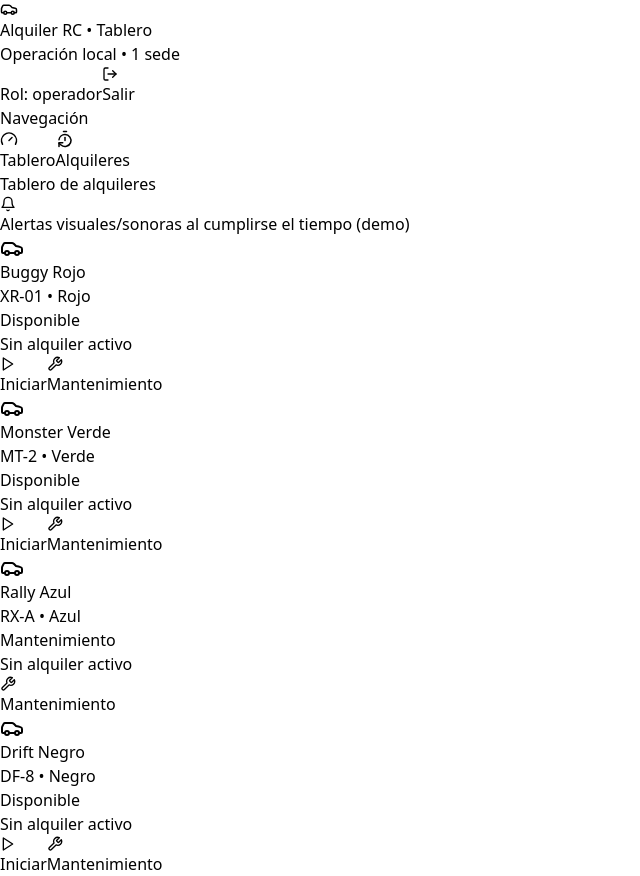
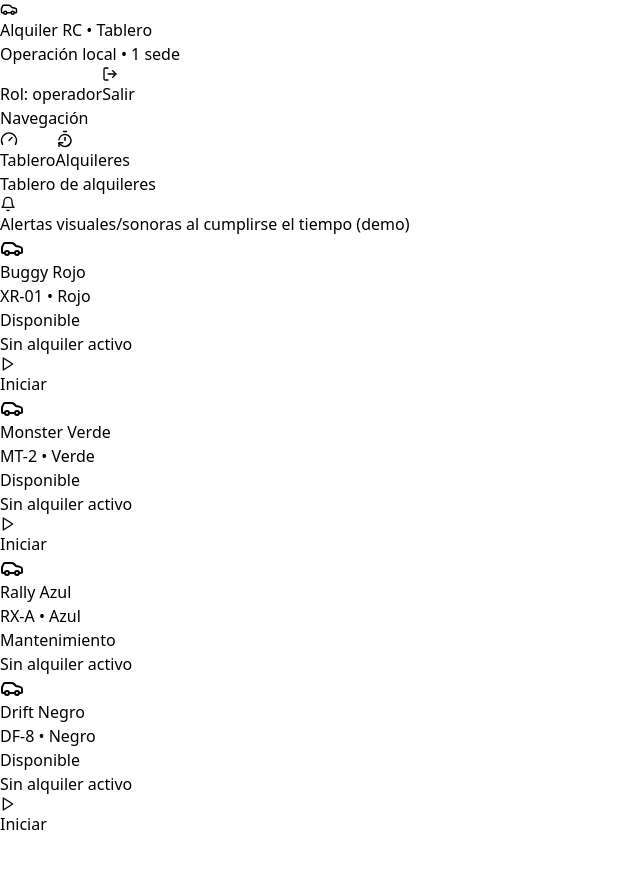
Before and after one commit to BrayanLozada/alquilercarros, a React (Vite) app in the folder frontend/: page / in a window 1280 px wide. Both pictures are taken after a click on the button "Entrar". Shown: the whole page, without its empty margins (0-640 px from the left). After the commit the page ends 836 px from the top, so only its background shows below. Built offline with nearby package versions, Linux system fonts and the light colour scheme.

Commit message:
feat(ui): ocultar mantenimiento para rol operador y ajustar botones con flex-wrap y text-sm en 3 columnas

```diff
--- a/frontend/src/components/Shell.jsx
+++ b/frontend/src/components/Shell.jsx
@@ -64,7 +64,7 @@ function Shell({ user, onLogout }){
           </div>
         </Card>
         <div className="col-span-9 space-y-6">
-          {view==='tablero' && <Tablero/>}
+          {view==='tablero' && <Tablero user={user}/>}
           {view==='alquileres' && <ListaAlquileres/>}
           {view==='reportes' && <Reportes/>}
           {view==='auditoria' && <Auditoria/>}
--- a/frontend/src/pages/Tablero.jsx
+++ b/frontend/src/pages/Tablero.jsx
@@ -74,7 +74,7 @@ function EndForm({ alquiler, onConfirm }){
   );
 }
 
-function Tablero(){
+function Tablero({ user }){
   const [cars, setCars] = useState(seedCars);
   const [alquileres, setAlquileres] = useState([]);
   const [modalStart, setModalStart] = useState({ open:false, carro:null });
@@ -129,14 +129,16 @@ function Tablero(){
           ) : (
             <div className="text-slate-500 text-sm">Sin alquiler activo</div>
           )}
-          <div className="flex gap-2">
+          <div className="flex flex-wrap gap-2 justify-end">
             {carro.estado==='disponible' && (
-              <Button className="bg-indigo-600 text-white flex items-center gap-2" onClick={()=>setModalStart({open:true, carro})}><Play size={16}/> Iniciar</Button>
+              <Button className="bg-indigo-600 text-white flex items-center gap-2 text-sm" onClick={()=>setModalStart({open:true, carro})}><Play size={16}/> Iniciar</Button>
             )}
             {activo && (
-              <Button className="bg-rose-600 text-white flex items-center gap-2" onClick={()=>setModalEnd({open:true, alquiler:activo})}><Square size={16}/> Finalizar</Button>
+              <Button className="bg-rose-600 text-white flex items-center gap-2 text-sm" onClick={()=>setModalEnd({open:true, alquiler:activo})}><Square size={16}/> Finalizar</Button>
             )}
-            <Button className="bg-slate-100 flex items-center gap-2" onClick={()=>setCars(prev=>prev.map(c=>c.id===carro.id?{...c, estado:c.estado==='mantenimiento'?'disponible':'mantenimiento'}:c))}><Wrench size={16}/> Mantenimiento</Button>
+            {user?.rol !== 'operador' && (
+              <Button className="bg-slate-100 flex items-center gap-2 text-sm" onClick={()=>setCars(prev=>prev.map(c=>c.id===carro.id?{...c, estado:c.estado==='mantenimiento'?'disponible':'mantenimiento'}:c))}><Wrench size={16}/> Mantenimiento</Button>
+            )}
           </div>
         </div>
       </Card>
```
